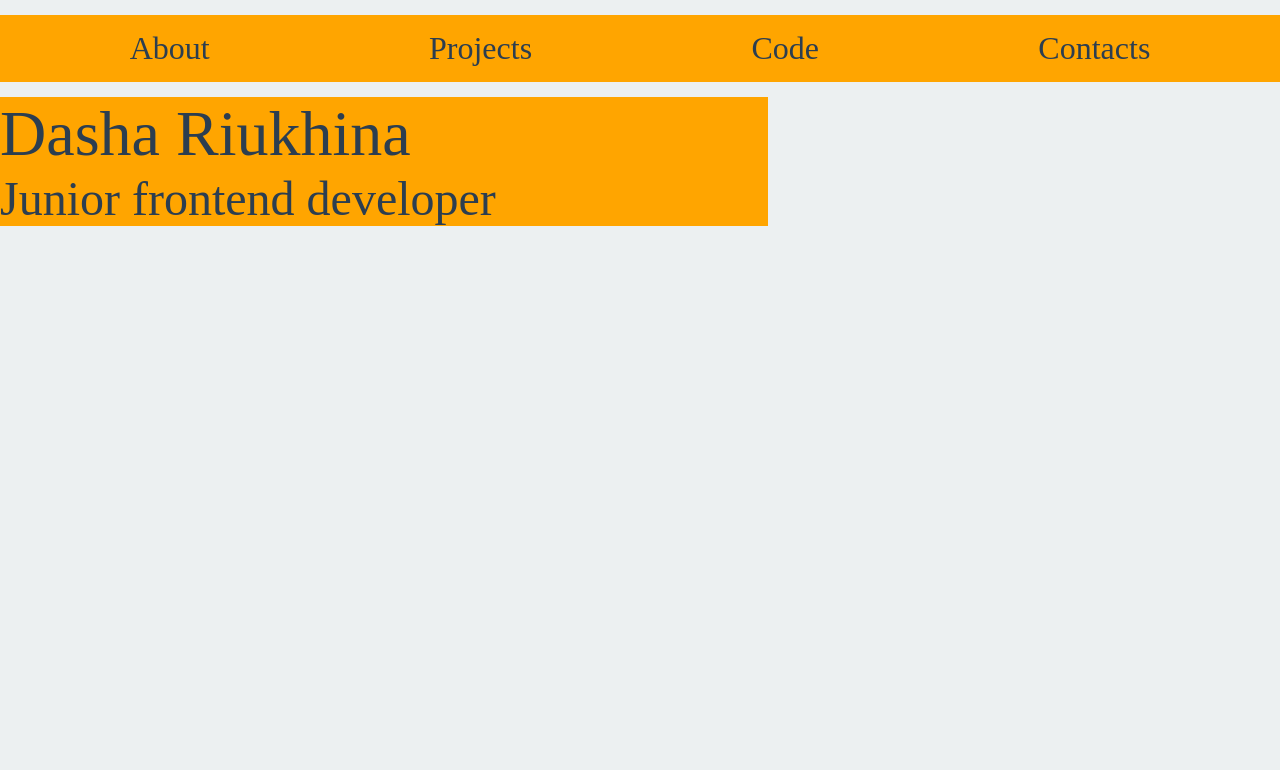
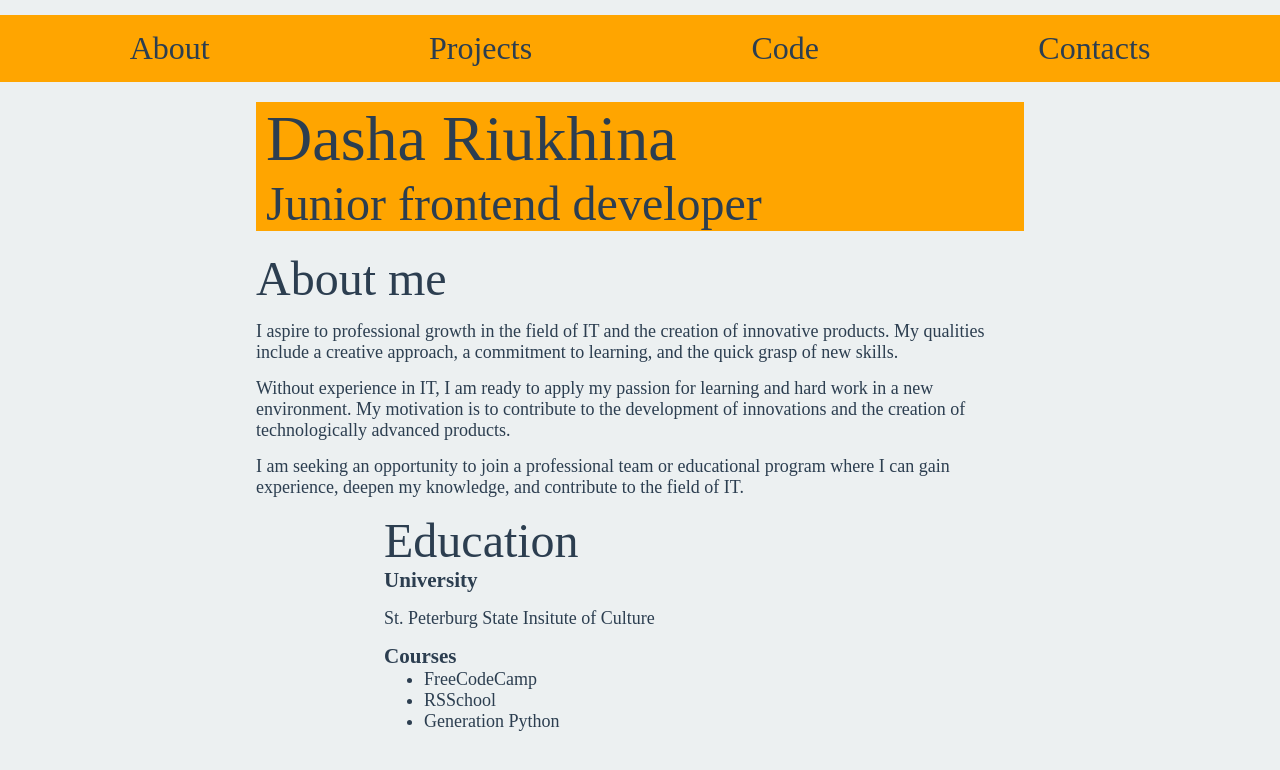
Before and after one commit to velestra/rsschool-cv, a plain HTML site: page index.html in a window 1280 px wide. Drawn offline with Linux system fonts and the light colour scheme.

Commit message:
addabout me

```diff
--- a/index.html
+++ b/index.html
@@ -9,17 +9,55 @@
   <body>
     <header class="header">
       <nav class="header_nav">
-        <ul>
-          <li><a href="#about">About</a></li>
-          <li><a href="#projects">Projects</a></li>
-          <li><a href="#code">Code</a></li>
-          <li><a href="#contacts">Contacts</a></li>
+        <ul class="nav_ul">
+          <li class="nav_li"><a href="#about">About</a></li>
+          <li class="nav_li"><a href="#projects">Projects</a></li>
+          <li class="nav_li"><a href="#code">Code</a></li>
+          <li class="nav_li"><a href="#contacts">Contacts</a></li>
         </ul>
       </nav>
+    </header>
+    <main class="main">
       <div class="header_name">
         <h1 class="heading1">Dasha Riukhina</h1>
         <h2 class="heading2">Junior frontend developer</h2>
       </div>
-    </header>
+      <div class="about" id="about">
+        <h2 class="heading2">About me</h2>
+        <p>
+          I aspire to professional growth in the field of IT and the creation of
+          innovative products. My qualities include a creative approach, a
+          commitment to learning, and the quick grasp of new skills.
+        </p>
+
+        <p>
+          Without experience in IT, I am ready to apply my passion for learning
+          and hard work in a new environment. My motivation is to contribute to
+          the development of innovations and the creation of technologically
+          advanced products.
+        </p>
+        <p>
+          I am seeking an opportunity to join a professional team or educational
+          program where I can gain experience, deepen my knowledge, and
+          contribute to the field of IT.
+        </p>
+      </div>
+    </main>
+    <aside class="main_aside">
+      <h2 class="heading2">Education</h2>
+      <div class="education">
+        <h3 class="heading3">University</h3>
+        <p>St. Peterburg State Insitute of Culture</p>
+      </div>
+      <div class="courses">
+        <h3 class="heading3">Courses</h3>
+        <ul class="education_ul">
+          <li class="education_li"><a>FreeCodeCamp</a></li>
+          <li class="education_li"><a>RSSchool</a></li>
+          <li class="education_li"><a>Generation Python</a></li>
+        </ul>
+      </div>
+      <div class="skills"></div>
+    </aside>
   </body>
 </html>
--- a/style.css
+++ b/style.css
@@ -10,18 +10,19 @@ html {
 body {
   background-color: #ecf0f1;
   color: #2c3e50;
+  font-family: serif;
+  font-size: 18px;
+  font-weight: 400;
 }
 .heading1 {
   font-size: 64px;
   font-weight: 500;
-  font-family: serif;
 }
 .heading2 {
   font-size: 48px;
   font-weight: 500;
-  font-family: serif;
 }
-ul {
+.nav_ul {
   padding: 15px;
   margin: 15px;
   list-style: none;
@@ -30,7 +31,7 @@ ul {
   align-items: center;
   gap: 20px;
 }
-li {
+.nav_li {
   padding-left: 0;
   font-size: 32px;
   font-weight: 500;
@@ -39,11 +40,20 @@ a {
   text-decoration: none;
   color: #2c3e50;
 }
+.main {
+  width: 60%;
+}
 .header_nav,
 .header_name {
   background-color: #ffa500;
 }
 .header_name {
-  width: 60%;
-  position: absolute;
+  margin: 20px 0;
+  padding-left: 10px;
 }
+p {
+  margin: 15px 0;
+}
+aside {
+  width: 40%;
+}
```
Also changed, not shown: IMG_4361.JPG (added).
